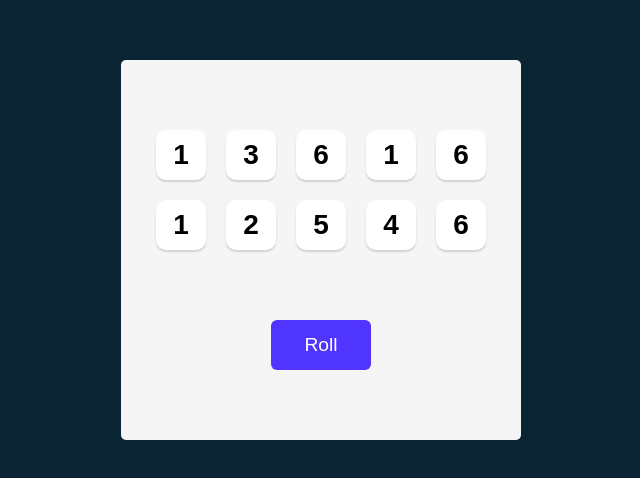
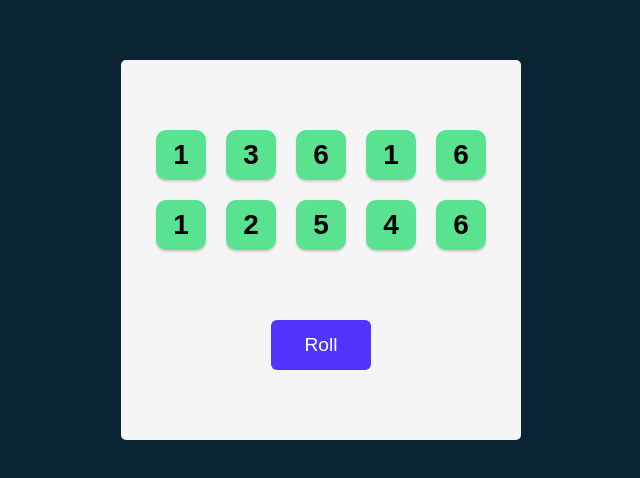
Before and after one commit to shg880106/react_tenzies, a React (Vite) app: page / in a window 1280 px wide. Shown: the part 140-618 px from the top of the page, without its empty margins (319-959 px from the left). Built offline with nearby package versions, Linux system fonts and the light colour scheme.

Commit message:
/**      * Challenge: Add conditional styling to the Die component      * so that if it's held (isHeld === true), its background color      * changes to a light green (#59E391)      *      * Remember: currently the Die component has no way of knowing      * if it's "held" or not.      */

```diff
--- a/src/App.jsx
+++ b/src/App.jsx
@@ -12,13 +12,13 @@ export default function App() {
             .fill(0)
             .map(() => ({
                 value: Math.ceil(Math.random() * 6),
-                isHeld: false,
+                isHeld: true,
                 id: nanoid()
             }))
     }
 
     const diceElements = dice.map(dieObject =>
-        <Die key={dieObject.id} value={dieObject.value} />
+        <Die key={dieObject.id} value={dieObject.value} isHeld={dieObject.isHeld} />
     )
 
     function rollDice() {
--- a/src/components/Die.jsx
+++ b/src/components/Die.jsx
@@ -1,6 +1,10 @@
 
 export default function Die(props) {
+    const styles = {
+        backgroundColor: props.isHeld ? "#59E391" : "white"
+    }
+
     return (
-        <button>{props.value}</button>
+        <button style={styles}>{props.value}</button>
     )
 }
```
